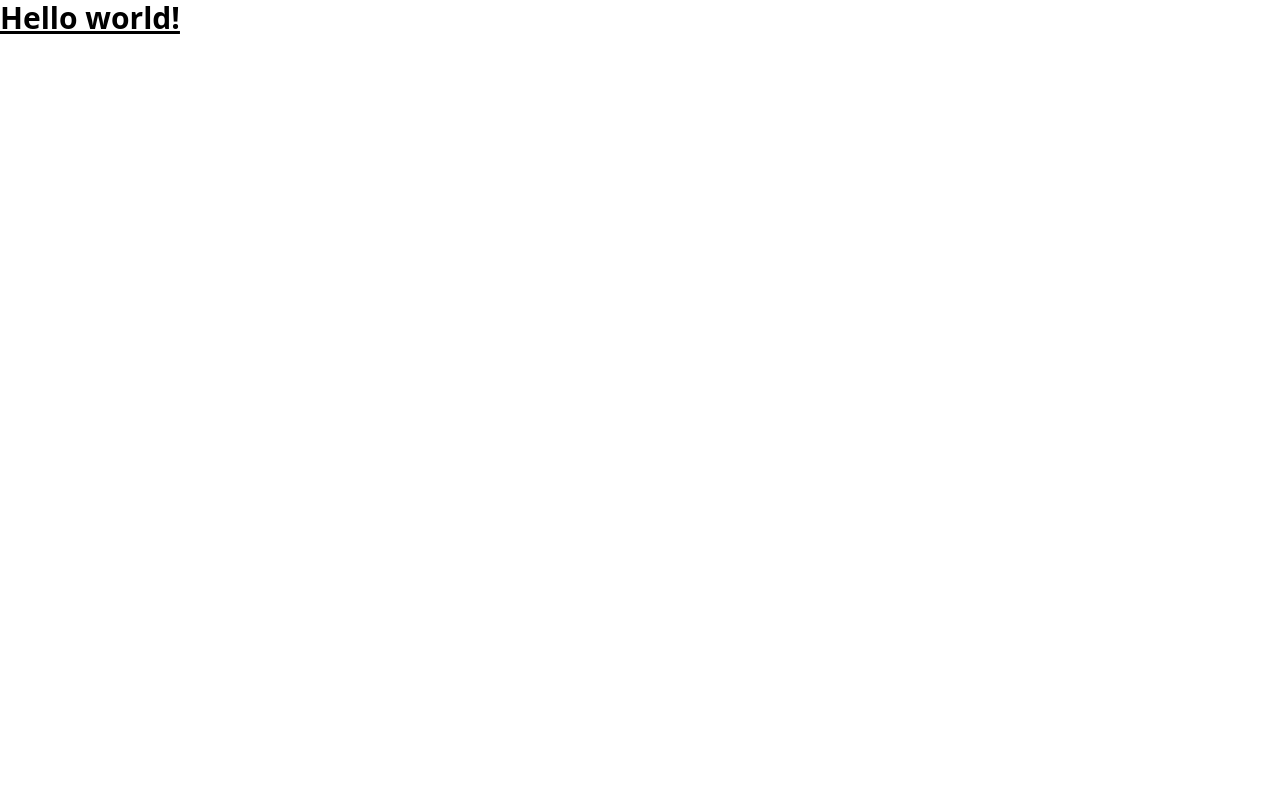
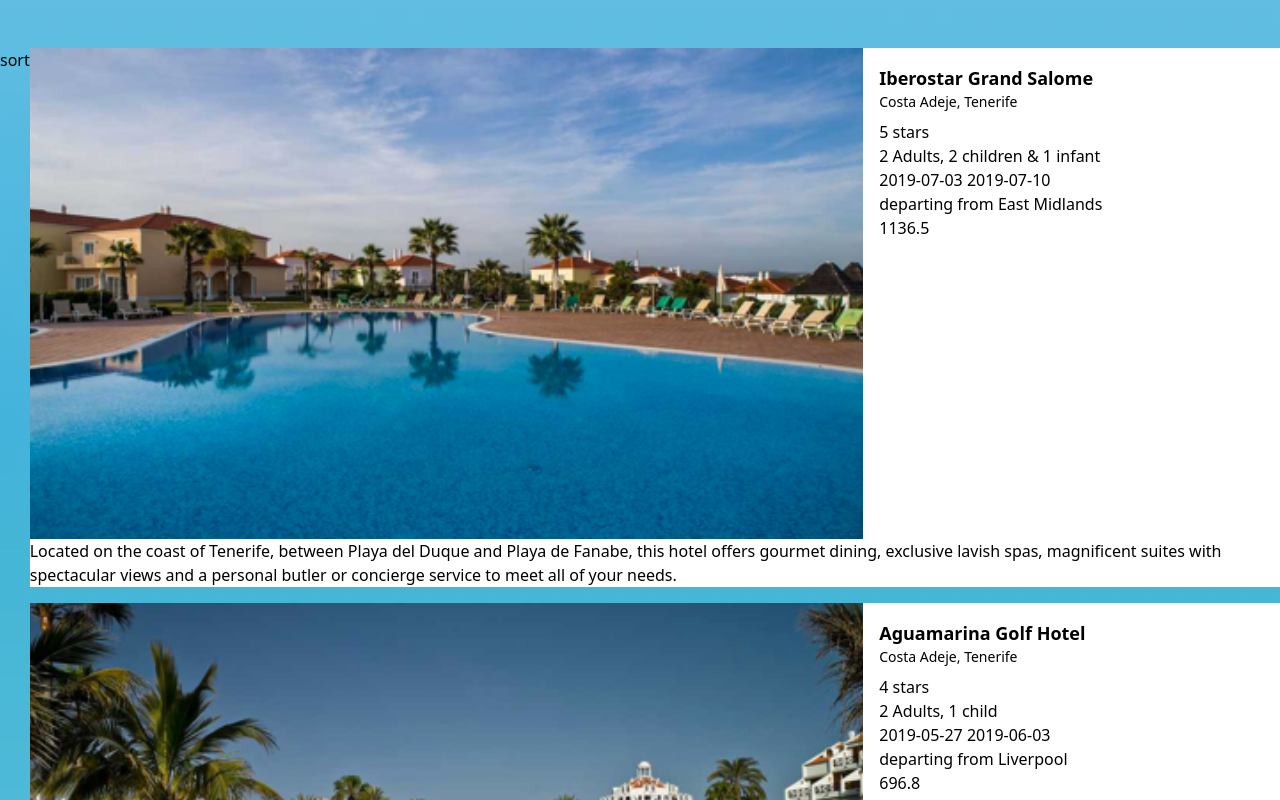
Before and after one commit to RazzBerryMand/hotel-sorting-app, a React (Create React App) app: page / in a window 1280 px wide. Shown: the top 800 px of the page. Built offline with nearby package versions, Linux system fonts and the light colour scheme.

Commit message:
feat: flesh out basic structure and pass data to holiday pod

```diff
--- a/src/App.js
+++ b/src/App.js
@@ -1,7 +1,13 @@
+import { Sidebar } from "./components/Sidebar/sidebar";
+import { Results } from "./components/Results/results";
+
 function App() {
   return (
-    <div>
-      <h1 className="text-3xl font-bold underline">Hello world!</h1>
+    <div className="bg-gradient-image bg-cover bg-center">
+      <div className="container mx-auto pt-12 pb-48 md:flex">
+        <Sidebar />
+        <Results />
+      </div>
     </div>
   );
 }
--- /dev/null
+++ b/src/components/HolidayPod/holidayPod.js
@@ -0,0 +1,43 @@
+import React from "react";
+import { Travellers } from "../Travellers/travellers";
+import { TripDates } from "../TripDates/tripDates";
+
+export const HolidayPod = ({
+  name,
+  location,
+  rating,
+  travellers,
+  tripDates,
+  departureAirport,
+  price,
+  image,
+  overview,
+}) => {
+  return (
+    <article className="bg-white">
+      <div className="md:flex">
+        <div className="overflow-hidden md:w-4/6 relative">
+          <img className="object-cover h-full w-full" src={image} alt={name} />
+          <button>Read more about this hotel</button>{" "}
+        </div>
+        <div className="p-4 md:w-2/6">
+          <div className="pb-2">
+            <h2 className="text-lg font-bold">{name}</h2>
+            <p className="text-sm">{location}</p>
+          </div>
+          {/* TODO: build star rating component */}
+          {rating} stars
+          <>
+            <Travellers {...travellers} />
+            <TripDates {...tripDates} />
+            <p>departing from {departureAirport}</p>
+          </>
+          {/* TODO: build price button */}
+          {price}
+        </div>
+      </div>
+      {/* TODO: finish overview panel show/hide functionality */}
+      <div>{overview}</div>
+    </article>
+  );
+};
--- /dev/null
+++ b/src/components/Results/results.js
@@ -0,0 +1,15 @@
+import React from "react";
+import { data } from "../../data/data";
+import { HolidayPod } from "../HolidayPod/holidayPod";
+
+export const Results = () => {
+  return (
+    <ul className="lg:col-span-3">
+      {data.map((holiday) => (
+        <li key={holiday.id} className="mb-4">
+          <HolidayPod {...holiday} />
+        </li>
+      ))}
+    </ul>
+  );
+};
--- /dev/null
+++ b/src/components/Sidebar/sidebar.js
@@ -0,0 +1,7 @@
+import React from "react";
+
+export const Sidebar = () => {
+  // TODO: sort functionality
+
+  return <aside>sort</aside>;
+};
--- /dev/null
+++ b/src/components/Travellers/travellers.js
@@ -0,0 +1,32 @@
+import React from "react";
+
+export const Travellers = ({ adults, children, infants }) => {
+  const formatAdultsText = (adults) => {
+    return adults > 1 ? "Adults" : "Adult";
+  };
+
+  const formatChildrenText = (children) => {
+    return children > 1 ? "children" : "child";
+  };
+
+  const formatInfantsText = (infants) => {
+    return infants > 1 ? "infants" : "infant";
+  };
+
+  return (
+    <p>
+      {adults} {formatAdultsText(adults)}
+      {children && (
+        <span>
+          , {children} {formatChildrenText(children)}
+        </span>
+      )}
+      {infants && (
+        <span>
+          {" "}
+          & {infants} {formatInfantsText(infants)}
+        </span>
+      )}
+    </p>
+  );
+};
--- /dev/null
+++ b/src/components/TripDates/tripDates.js
@@ -0,0 +1,13 @@
+import React from "react";
+
+export const TripDates = ({ outbound, inbound }) => {
+  console.log(outbound, inbound);
+
+  // TODO: format dates
+
+  return (
+    <p>
+      {outbound} {inbound}
+    </p>
+  );
+};
--- a/src/data/data.js
+++ b/src/data/data.js
@@ -13,12 +13,15 @@ export const data = [
       children: 2,
       infants: 1,
     },
-    departureDate: "2019-07-03",
-    duration: "7 days",
+    tripDates: {
+      outbound: "2019-07-03",
+      inbound: "2019-07-10",
+    },
     departureAirport: "East Midlands",
     price: 1136.5,
     image: HotelImage1,
-    overview: "sgsfdsgsdfgsg",
+    overview:
+      "Located on the coast of Tenerife, between Playa del Duque and Playa de Fanabe, this hotel offers gourmet dining, exclusive lavish spas, magnificent suites with spectacular views and a personal butler or concierge service to meet all of your needs.",
   },
   {
     id: "2",
@@ -29,12 +32,15 @@ export const data = [
       adults: 2,
       children: 1,
     },
-    departureDate: "2019-05-27",
-    duration: "7 days",
+    tripDates: {
+      outbound: "2019-05-27",
+      inbound: "2019-06-03",
+    },
     departureAirport: "Liverpool",
     price: 696.8,
     image: HotelImage2,
-    overview: "sgsfdsgsdfgsg",
+    overview:
+      "The Hotel Aguamarina Golf has an exceptional location in the south of Tenerife, overlooking the Atlantic Ocean. It is situated between the Golf del Sur and the Amarillo Golf courses, and is an ideal hotel for families, couples and groups who are looking for a holiday full of sport, sun and sea.",
   },
   {
     id: "3",
@@ -45,12 +51,14 @@ export const data = [
       adults: 2,
       children: 2,
     },
-    departureDate: "2019-07-0318",
-    duration: "7 days",
+    tripDates: {
+      outbound: "2019-07-03",
+      inbound: "2019-07-10",
+    },
     departureAirport: "Manchester",
     price: 499.99,
     image: HotelImage3,
-
-    overview: "sgsfdsgsdfgsg",
+    overview:
+      "What do you get when you combine comfortable rooms, located in the heart of the action and all for a budget-friendly price? A very, very good holiday. That's what.",
   },
 ];
--- a/tailwind.config.js
+++ b/tailwind.config.js
@@ -2,7 +2,11 @@
 module.exports = {
   content: ["./src/**/*.{js,jsx}"],
   theme: {
-    extend: {},
+    extend: {
+      backgroundImage: {
+        "gradient-image": "url('../src/assets/background.png')",
+      },
+    },
   },
   plugins: [],
 };
```
